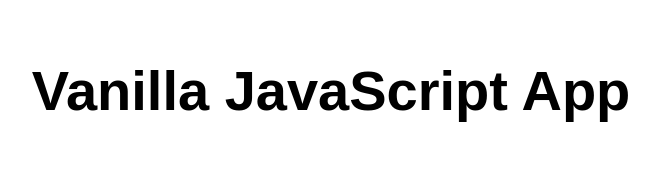
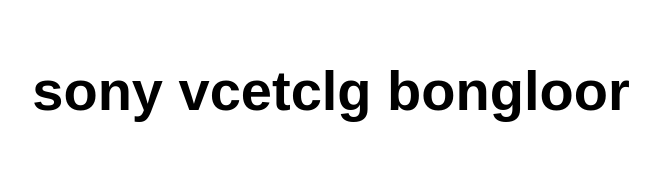
Before and after one commit to myadarisony/vcetcollege., a website: page src/index.html in a window 1280 px wide. Shown: the whole page, without its empty margins (309-969 px from the left). Drawn offline with Linux system fonts and the light colour scheme.

Commit message:
index.html

```diff
--- a/src/index.html
+++ b/src/index.html
@@ -5,12 +5,12 @@
   <meta charset="UTF-8">
   <meta name="viewport" content="width=device-width, initial-scale=1.0">
   <link rel="stylesheet" href="styles.css">
-  <title>Vanilla JavaScript App</title>
+  <title>sony medari</title>
 </head>
 
 <body>
   <main>
-    <h1>Vanilla JavaScript App</h1>
+    <h1>sony vcetclg bongloor</h1>
   </main>
 </body>
 
```
